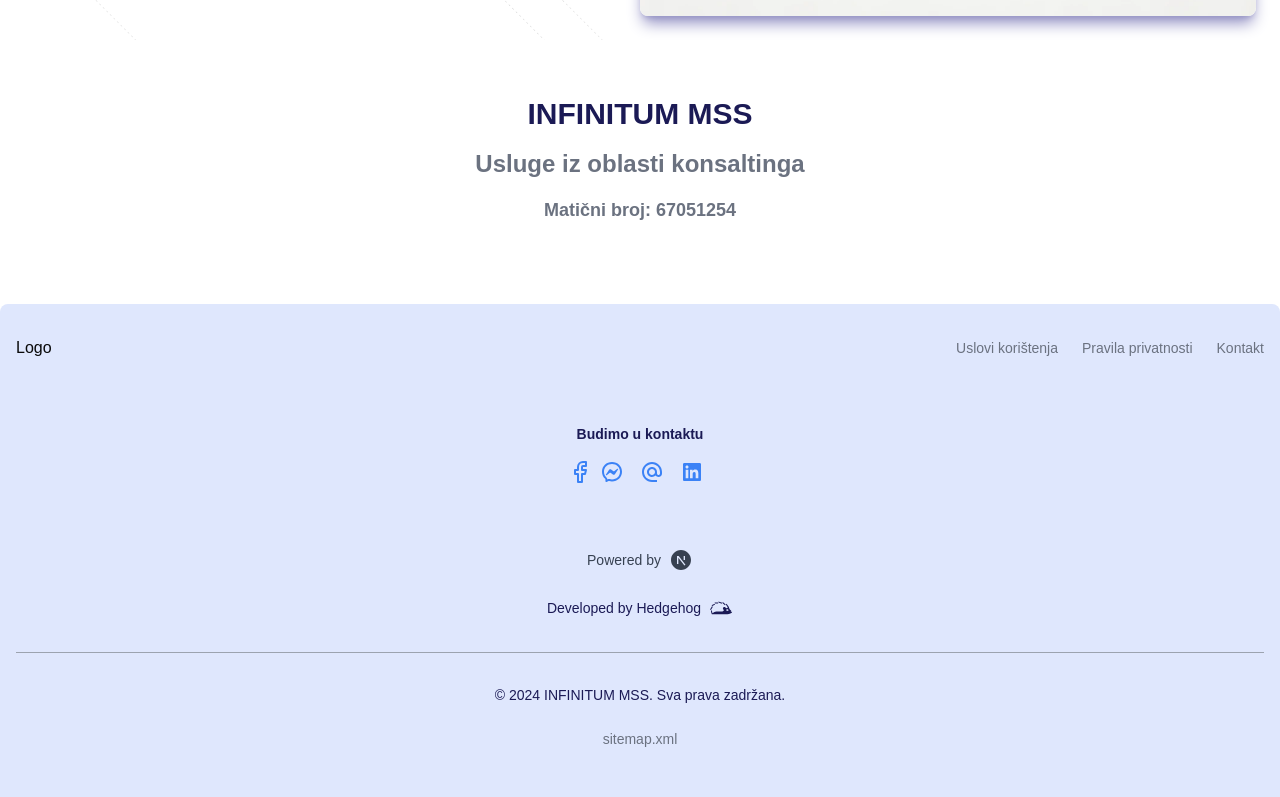
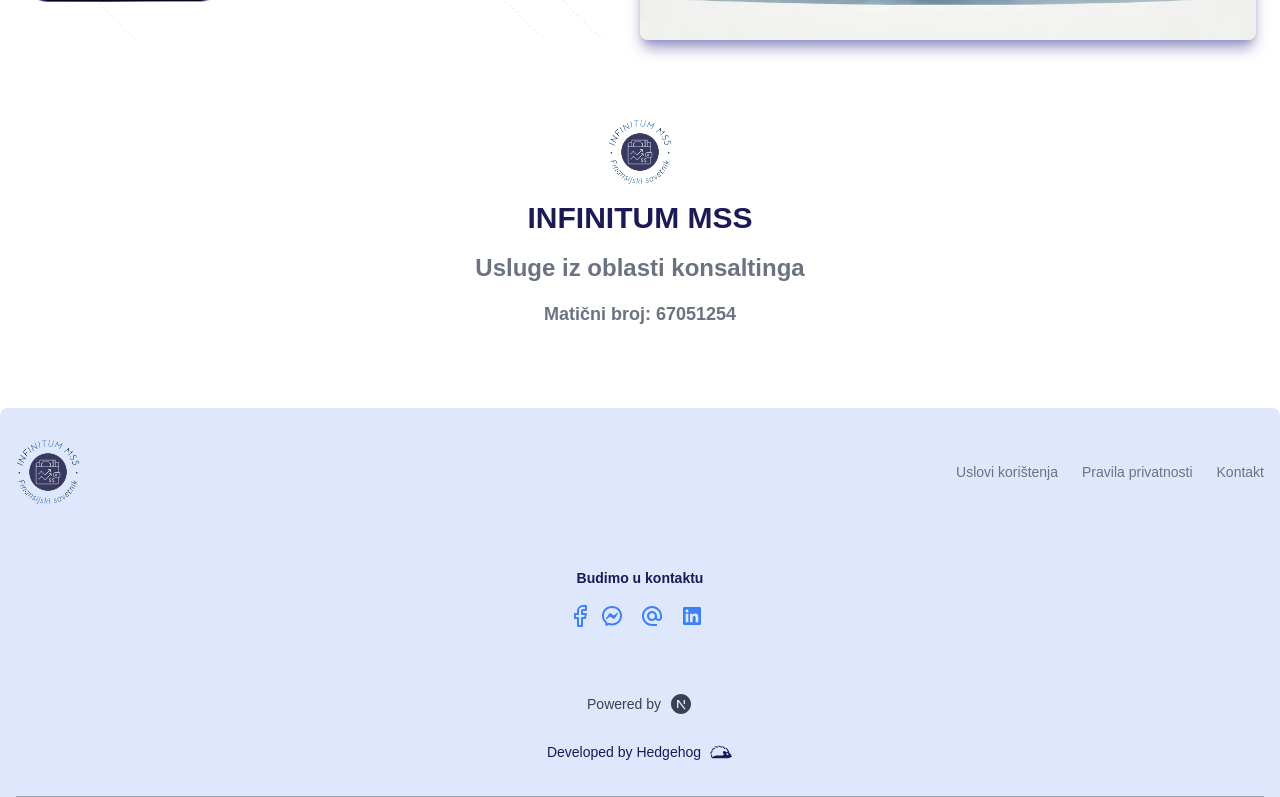
Before and after one commit to darkohedgehog/kreditni-savetnik, a Next.js app: page /o-nama in a window 1280 px wide. Shown: the part 760-1557 px from the top of the page. Built offline with nearby package versions, Linux system fonts and the light colour scheme.

Commit message:
"Updated Footer and AboutUs components to use new Logo component, and implemented Logo component with Next.js Image"

```diff
--- a/src/components/Footer.tsx
+++ b/src/components/Footer.tsx
@@ -4,6 +4,7 @@
 import { RiMessengerLine, RiLinkedinBoxFill, RiNextjsFill } from "react-icons/ri";
 import { MdOutlineAlternateEmail } from "react-icons/md";
 import { GiHedgehog } from "react-icons/gi";
+import Logo from './logo/Logo';
 
 const Footer = () => {
   return (
@@ -12,7 +13,7 @@
     <div className="w-full max-w-screen-xl mx-auto p-4 md:py-8">
         <div className="sm:flex sm:items-center sm:justify-between">
             <Link href={"/"} className="flex items-center mb-4 sm:mb-0 space-x-3 rtl:space-x-reverse">
-                Logo
+                <Logo />
                 <span className="self-center text-2xl font-semibold whitespace-nowrap dark:text-accentDark"></span>
             </Link>
             <ul className="flex flex-wrap items-center mb-6 text-sm font-medium text-gray-500 sm:mb-0 dark:text-accentblue">
--- a/src/components/about/AboutUs.tsx
+++ b/src/components/about/AboutUs.tsx
@@ -2,6 +2,7 @@
 import Link from 'next/link'
 import React from 'react'
 import { FaLocationArrow } from "react-icons/fa6";
+import Logo from '../logo/Logo';
 
 
 const AboutUs = () => {
@@ -40,6 +41,7 @@
             </div>
         </div>
         <div className='flex items-center justify-center flex-col mt-20 gap-4'>
+            <Logo  />
            <h1 className='text-2xl lg:text-3xl font-bold text-purple dark:text-accentblue'>
             INFINITUM MSS
            </h1>
--- a/src/components/logo/Logo.tsx
+++ b/src/components/logo/Logo.tsx
@@ -1,9 +1,19 @@
+import Image from 'next/image';
 import React from 'react'
 
 const Logo = () => {
   return (
-    <div>Logo</div>
+    <div>
+        <Image
+            src={'/logo.png'}
+            className="h-10 w-14 lg:h-16 lg:w-16"
+            alt="Logo"
+            width={40}
+            height={40}
+            priority={true}
+          />
+    </div>
   )
 }
 
-export default Logo
+export default Logo;
--- a/src/components/navigation/Nav.tsx
+++ b/src/components/navigation/Nav.tsx
@@ -14,6 +14,7 @@
   NavigationMenuTrigger,
   navigationMenuTriggerStyle,
 } from "@/components/ui/navigation-menu"
+import Logo from "../logo/Logo"
 
 const components: { title: string; href: string; description: string }[] = [
   {
@@ -55,9 +56,8 @@
                     className="flex h-full w-full select-none flex-col justify-end rounded-md to-muted p-6 no-underline outline-none focus:shadow-md"
                     href="/"
                   >
-                    {/**
-                     <Icons.logo className="h-6 w-6" />
-                    */}
+
+                    <Logo  />
 
                     <div className="mb-2 mt-4 text-lg font-medium text-purple">
                       Kreditni savtenik
```
